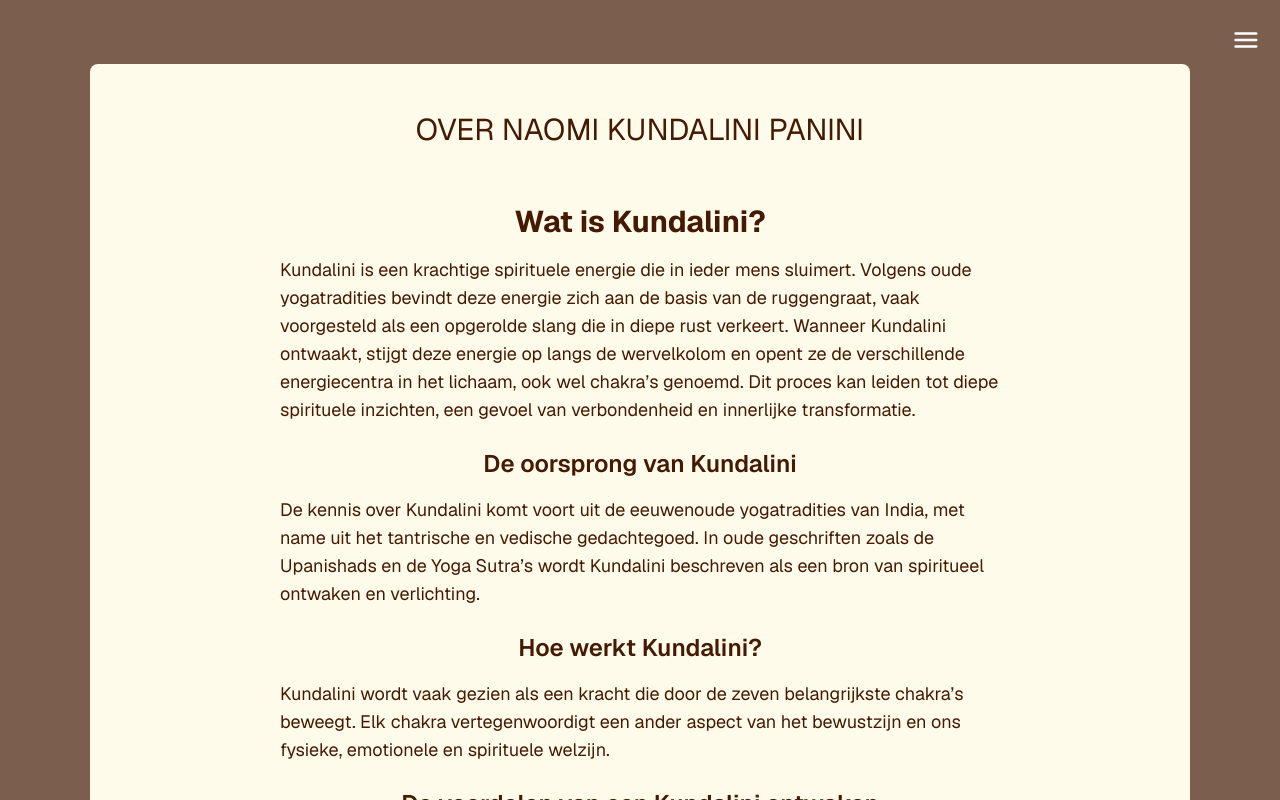
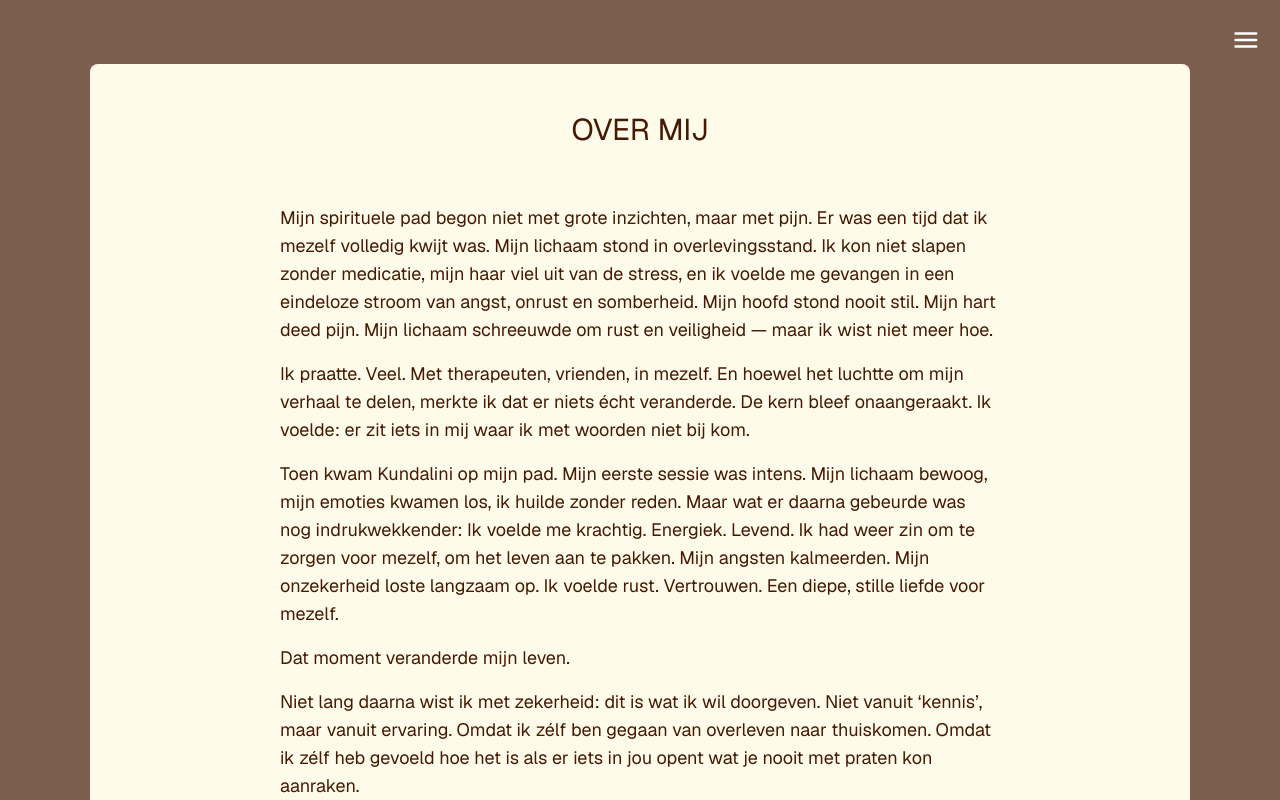
Before and after one commit to Rami-Wohl/Naomi-website, a Next.js app: page /over in a window 1280 px wide. Built offline with nearby package versions, Linux system fonts and the light colour scheme.

Commit message:
copy changes

```diff
--- a/src/app/layout.tsx
+++ b/src/app/layout.tsx
@@ -15,7 +15,12 @@ export default function RootLayout({
 }: Readonly<{ children: React.ReactNode }>) {
   return (
     <html lang="en" className={`${GeistSans.variable}`}>
-      <body className="h-screen bg-white bg-cover bg-fixed bg-center bg-no-repeat">
+      <body
+        className="h-screen bg-white bg-cover bg-fixed bg-center bg-no-repeat"
+        // style={{
+        //   backgroundImage: "url('../../../public/assets/images/naomi.jpeg')",
+        // }}
+      >
         <LayoutWithNav>{children}</LayoutWithNav>
       </body>
     </html>
--- a/src/app/over/page.tsx
+++ b/src/app/over/page.tsx
@@ -5,105 +5,70 @@ import { ContentSection } from "~/components/ui/content-section";
 export default function HomePage() {
   return (
     <div className="flex h-screen w-screen flex-col items-center text-base lg:text-lg">
-      <ContentSection title="Over Naomi Kundalini Panini">
+      <ContentSection title="Over mij">
         <div className="mx-auto max-w-3xl p-6">
-          <h1 className="mb-4 text-3xl font-bold">Wat is Kundalini?</h1>
           <p className="mb-4 text-left">
-            Kundalini is een krachtige spirituele energie die in ieder mens
-            sluimert. Volgens oude yogatradities bevindt deze energie zich aan
-            de basis van de ruggengraat, vaak voorgesteld als een opgerolde
-            slang die in diepe rust verkeert. Wanneer Kundalini ontwaakt, stijgt
-            deze energie op langs de wervelkolom en opent ze de verschillende
-            energiecentra in het lichaam, ook wel chakra’s genoemd. Dit proces
-            kan leiden tot diepe spirituele inzichten, een gevoel van
-            verbondenheid en innerlijke transformatie.
+            Mijn spirituele pad begon niet met grote inzichten, maar met pijn.
+            Er was een tijd dat ik mezelf volledig kwijt was. Mijn lichaam stond
+            in overlevingsstand. Ik kon niet slapen zonder medicatie, mijn haar
+            viel uit van de stress, en ik voelde me gevangen in een eindeloze
+            stroom van angst, onrust en somberheid. Mijn hoofd stond nooit stil.
+            Mijn hart deed pijn. Mijn lichaam schreeuwde om rust en veiligheid —
+            maar ik wist niet meer hoe.
           </p>
-
-          <h2 className="mb-4 mt-6 text-2xl font-semibold">
-            De oorsprong van Kundalini
-          </h2>
           <p className="mb-4 text-left">
-            De kennis over Kundalini komt voort uit de eeuwenoude yogatradities
-            van India, met name uit het tantrische en vedische gedachtegoed. In
-            oude geschriften zoals de Upanishads en de Yoga Sutra’s wordt
-            Kundalini beschreven als een bron van spiritueel ontwaken en
-            verlichting.
+            Ik praatte. Veel. Met therapeuten, vrienden, in mezelf. En hoewel
+            het luchtte om mijn verhaal te delen, merkte ik dat er niets écht
+            veranderde. De kern bleef onaangeraakt. Ik voelde: er zit iets in
+            mij waar ik met woorden niet bij kom.
           </p>
-
-          <h2 className="mb-4 mt-6 text-2xl font-semibold">
-            Hoe werkt Kundalini?
-          </h2>
           <p className="mb-4 text-left">
-            Kundalini wordt vaak gezien als een kracht die door de zeven
-            belangrijkste chakra’s beweegt. Elk chakra vertegenwoordigt een
-            ander aspect van het bewustzijn en ons fysieke, emotionele en
-            spirituele welzijn.
+            Toen kwam Kundalini op mijn pad. Mijn eerste sessie was intens. Mijn
+            lichaam bewoog, mijn emoties kwamen los, ik huilde zonder reden.
+            Maar wat er daarna gebeurde was nog indrukwekkender: Ik voelde me
+            krachtig. Energiek. Levend. Ik had weer zin om te zorgen voor
+            mezelf, om het leven aan te pakken. Mijn angsten kalmeerden. Mijn
+            onzekerheid loste langzaam op. Ik voelde rust. Vertrouwen. Een
+            diepe, stille liefde voor mezelf.
           </p>
-
-          <h2 className="mb-4 mt-6 text-2xl font-semibold">
-            De voordelen van een Kundalini ontwaken
-          </h2>
-          <ul className="mb-4 list-inside list-disc text-left">
-            <li>
-              <strong>Meer energie en vitaliteit</strong>
-            </li>
-            <li>
-              <strong>Diepere intuïtie en spiritueel inzicht</strong>
-            </li>
-            <li>
-              <strong>Verhoogde creativiteit en inspiratie</strong>
-            </li>
-            <li>
-              <strong>Meer innerlijke rust en emotionele balans</strong>
-            </li>
-            <li>
-              <strong>
-                Een diep gevoel van verbondenheid met het universum
-              </strong>
-            </li>
-          </ul>
-
-          <h2 className="mb-4 mt-6 text-2xl font-semibold">
-            Hoe kun je Kundalini activeren?
-          </h2>
-          <ul className="mb-4 list-inside list-disc text-left">
-            <li>
-              <strong>Yoga en ademhalingstechnieken</strong> – Kundalini yoga is
-              speciaal ontworpen om deze energie op een veilige manier te
-              activeren.
-            </li>
-            <li>
-              <strong>Meditatie</strong> – Door diepe concentratie en bewustzijn
-              kan de energie langzaam gewekt worden.
-            </li>
-            <li>
-              <strong>Mantra’s en klanken</strong> – Specifieke geluiden en
-              mantra’s kunnen helpen bij het openen van chakra’s en het
-              stimuleren van de energie.
-            </li>
-            <li>
-              <strong>Levensstijl en voeding</strong> – Een bewuste levensstijl
-              en gezonde voeding kunnen bijdragen aan een soepel energieverloop
-              in het lichaam.
-            </li>
-          </ul>
-
-          <h2 className="mb-4 mt-6 text-2xl font-semibold">
-            Is Kundalini gevaarlijk?
-          </h2>
+          <p className="mb-4 text-left">Dat moment veranderde mijn leven.</p>
           <p className="mb-4 text-left">
-            Een spontane of te snelle activering van Kundalini kan overweldigend
-            zijn en soms leiden tot lichamelijke of emotionele ongemakken, zoals
-            hoofdpijn, vermoeidheid, of intense emoties. Daarom wordt aangeraden
-            om onder begeleiding van een ervaren leraar te werken en goed naar
-            je eigen lichaam en geest te luisteren.
+            Niet lang daarna wist ik met zekerheid: dit is wat ik wil doorgeven.
+            Niet vanuit ‘kennis’, maar vanuit ervaring. Omdat ik zélf ben gegaan
+            van overleven naar thuiskomen. Omdat ik zélf heb gevoeld hoe het is
+            als er iets in jou opent wat je nooit met praten kon aanraken.
           </p>
-
-          <h2 className="mb-4 mt-6 text-2xl font-semibold">Conclusie</h2>
-          <p>
-            Kundalini is een krachtige en transformerende energie die kan leiden
-            tot een dieper begrip van jezelf en de wereld om je heen. Het is
-            geen ‘quick fix’, maar eerder een pad van groei en bewustwording.
+          <p className="mb-4 text-left">
+            Als Kundalini facilitator bied ik een veilige, liefdevolle ruimte.
+            Ik werk zacht, intuïtief, zonder oordeel. Ik ben aards, warm, zacht
+            en pittig tegelijk— en ik zie je. Ook als je jezelf nog niet
+            helemaal ziet.
+          </p>
+          <p className="mb-4 text-left">
+            Of je nu stil ligt of huilt, beweegt of niets ‘voelt’ — jouw energie
+            weet precies wat jij op dat moment nodig hebt en aan kan. Ik heb
+            mensen stil zien liggen terwijl er van binnen een hele reis
+            plaatsvond. Anderen lieten tranen los waarvan ze de oorsprong niet
+            kenden — en voelden zich daarna lichter dan ooit.
+          </p>
+          <p className="mb-4 text-left">
+            Kundalini werkt precies daar waar jij klaar bent om te helen. Jij
+            hoeft het niet te snappen. Je hoeft alleen te komen liggen en te
+            vertrouwen dat jouw systeem weet wat het doet.
+          </p>
+          <p className="mb-4 text-left">
+            Ik begeleid mensen die voelen dat praten niet genoeg is. Die
+            verlangen naar innerlijke rust, zelfliefde en spirituele diepgang.
+            Die klaar zijn om blokkades en patronen te doorbreken en hun kracht
+            terug te claimen.
+          </p>
+          <p className="mb-4 text-left">
+            Als jij dit leest en voelt: ja, dit is voor mij — dan is dat geen
+            toeval.
+          </p>
+          <p className="mb-4 text-left">
+            Je bent welkom. Precies zoals je nu bent. En ik hou de ruimte voor
+            je.
           </p>
         </div>
       </ContentSection>
--- a/src/app/page.tsx
+++ b/src/app/page.tsx
@@ -7,10 +7,10 @@ import naomi from "../../public/assets/images/naomi.jpeg";
 export default function HomePage() {
   return (
     <div className="flex h-screen w-screen flex-col items-center">
-      <ContentSection title="welkom">
+      <ContentSection title="House of Shakti">
         <p>
-          Welkom op de website van de <b>Naomi Kundalini Panini</b>. Deze site
-          is onder constructie, zoals je ziet. Nog even geduld...
+          Welkom op de website van <b>House of Shakti</b>. Deze site is onder
+          constructie, zoals je ziet. Nog even geduld...
         </p>
         <div className="mb-8 flex w-full items-center justify-center">
           <CircularImage alt="Naomi's hoofd" src={naomi.src} size={200} />
```
Also changed, not shown: public/assets/images/kundalini.avif (added).
